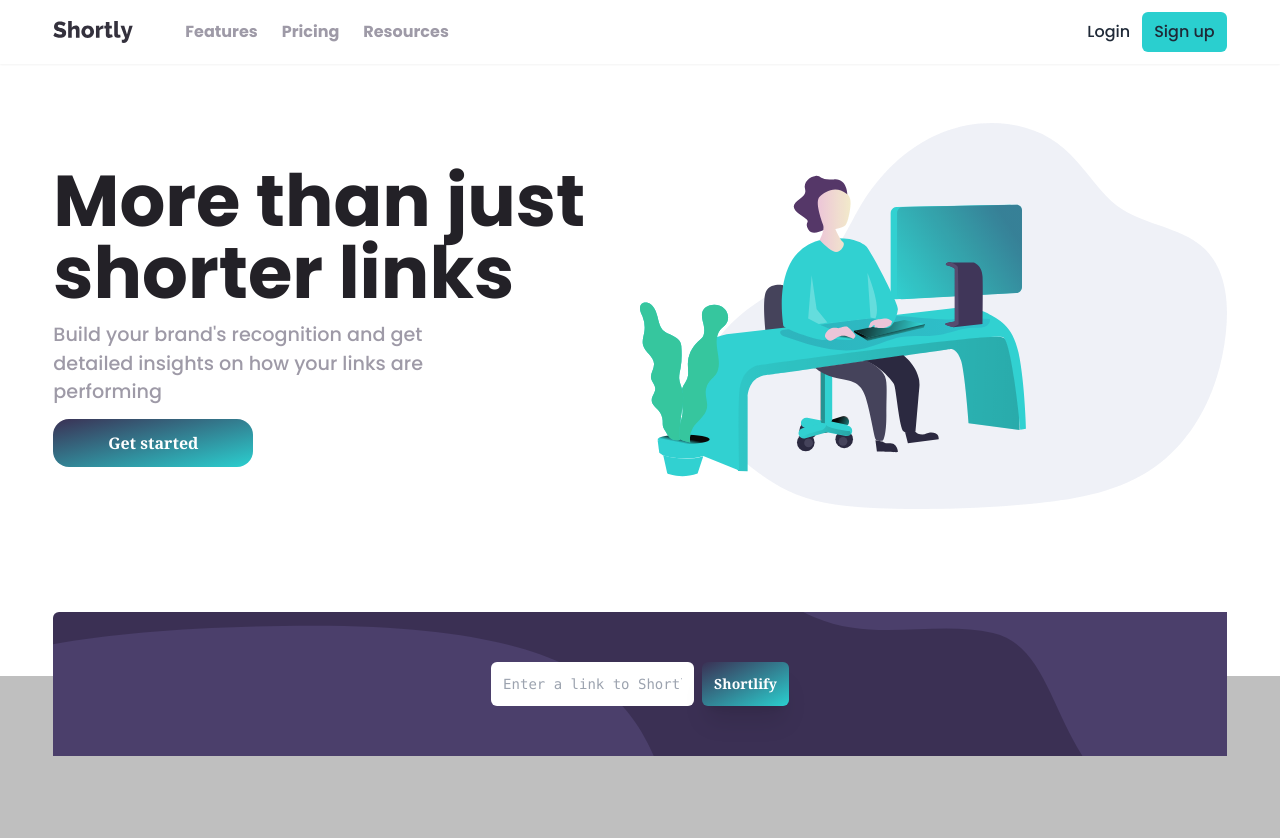
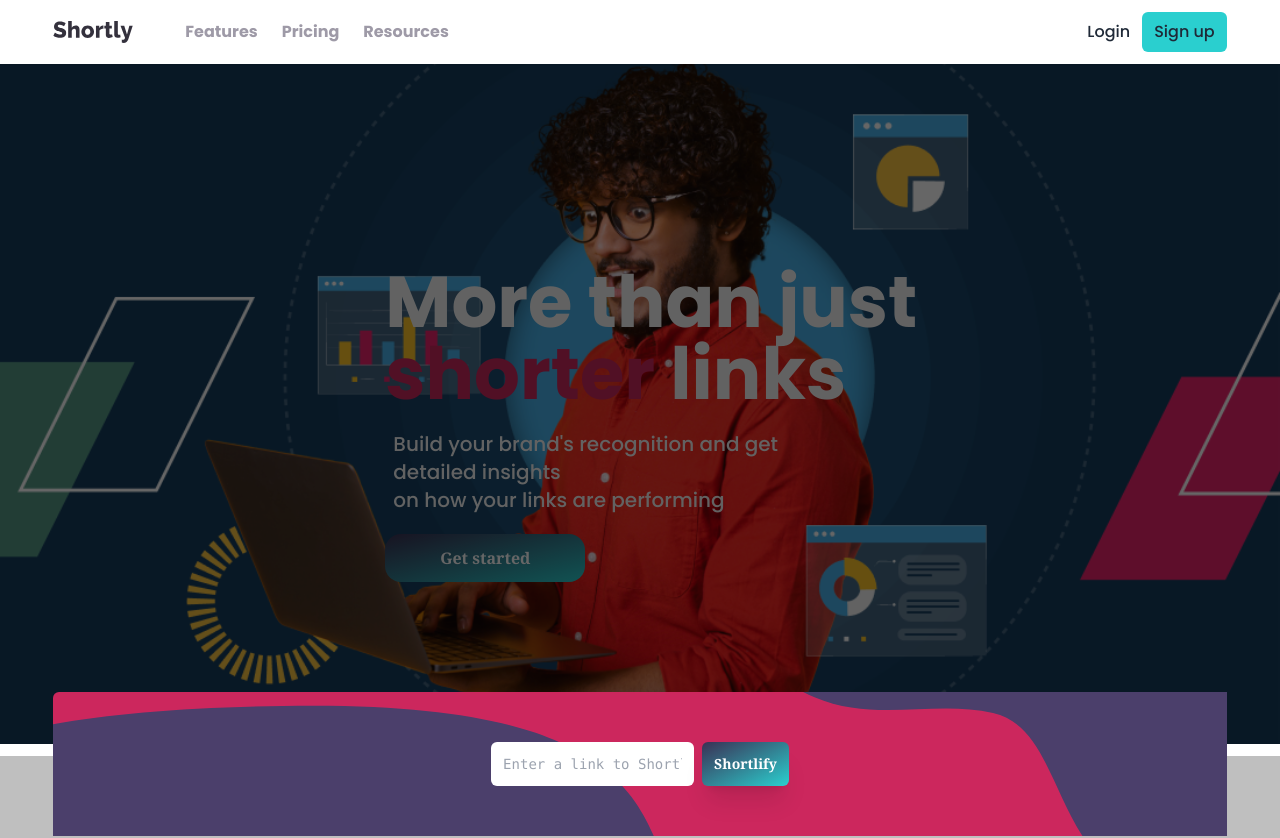
Before and after one commit to Ausranking/shortlify, a React (Vite) app: page / in a window 1280 px wide. Shown: the top 838 px of the page. Built offline with nearby package versions, Linux system fonts and the light colour scheme; the HTML template or start-up script is replaced by a standard one.

Commit message:
Fixes #8: update hero bg

```diff
--- a/src/assets/images/index.js
+++ b/src/assets/images/index.js
@@ -6,5 +6,6 @@ import boost_bg from "./bg-boost.svg";
 import icon1 from "./icon1.svg";
 import icon2 from "./icon2.svg";
 import icon3 from "./icon3.svg";
+import hero from "./hero-sh.png";
 
-export { logo, error, worker, form_bg, boost_bg, icon1, icon2, icon3 };
+export { logo, error, worker, form_bg, boost_bg, icon1, icon2, icon3, hero };
--- a/src/components/Form.jsx
+++ b/src/components/Form.jsx
@@ -10,7 +10,7 @@ const Form = ({ setInputValue }) => {
   };
   return (
     <>
-      <div className=" relative bottom-16 w-11/12 m-auto h-36  grid place-items-center bg-dark_violet my-3 rounded-md ">
+      <div className="form-class">
         <div className="absolute top-0 w-full h-full">
           <img
             src={form_bg}
@@ -21,7 +21,7 @@ const Form = ({ setInputValue }) => {
         <div className="form">
           <div className=" grid lg:flex gap-2  ">
             <input
-              className="p-3 w-full rounded-md"
+              className="p-3 w-full rounded-md outline-none focus: focus:border ring-rose"
               required
               type="text"
               value={input}
--- a/src/components/Hero.jsx
+++ b/src/components/Hero.jsx
@@ -1,5 +1,5 @@
 import Button from "./Button";
-import { worker } from "../assets/images";
+import { hero} from "../assets/images";
 import { useSpring, animated, to } from "@react-spring/web";
 
 const Hero = () => {
@@ -9,27 +9,24 @@ const Hero = () => {
     from: { x: -100, y: 30 },
     to: { x: 0, y: 0 }
   })
-
   return (
-    <section className="flex max-lg:flex-col-reverse lg:grid grid-cols-2 auto-cols-fr pb-24 place-items-center lg:h-[75vh] items-center w-11/12 m-auto ">
-      <div className="w-full">
+    <section className="hero ">
+      <div className="absolute h-full w-full bg-black/60"></div>
+      <div className="md:ml-16 max-sm:text-center">
         <animated.h1
           style={{ ...springs }}
-          className=" herotext text-3xl max-sm:text-5xl md:text-8xl lg:text-7xl max-lg:text-center text-darker_violet font-bold"
+          className="md:text-6xl lg:text-7xl text-4xl mt-10 text-sea_salt font-bold"
         >
-          More than just shorter links
+          More than just <br /> <span className="text-rose">shorter</span> links
         </animated.h1>
 
-        <p className="max-lg:text-center my-3 text-[min(10vw,1.2rem)] lg:w-3/4 text-grayish_violet max-lg:text-3xl">
-          Build your brand's recognition and get detailed insights on how your
+        <p className=" my-3 p-2 lg:w-3/4 text-sea_salt text-xl md:text-4xl lg:text-xl">
+          Build your brand's recognition and get detailed insights <br /> on how your
           links are performing
         </p>
-        <div className=" grid max-lg:place-items-center">
+        <div className=" grid max-lg:place-items-center max-sm:mb-20">
           <Button text={"Get started"} />
         </div>
-      </div>
-      <div className="animate-pulse  ">
-        <img src={worker} alt="working-illustration" />
       </div>
     </section>
   );
--- a/src/components/LinkResult.jsx
+++ b/src/components/LinkResult.jsx
@@ -91,7 +91,7 @@ const LinkResult = ({ inputValue }) => {
       {inputValue && (
         <div className="w-11/12 mx-auto bg-gray relative mt-[-5rem] mb-10">
           {error ? (
-            <p className="text-red text-sm text-center ">provide a valid url</p>
+            <p className="text-rose text-sm text-center ">provide a valid url</p>
           ) : (
             <div className="bg-white flex  items-center justify-between px-4 h-12 mt-[-4rem]  rounded-md">
               <p className="text-sm max-md:hidden">{inputValue}</p>
--- a/src/components/Stat.jsx
+++ b/src/components/Stat.jsx
@@ -2,7 +2,7 @@ import StatCard from "./StatCard";
 import { icon1, icon2, icon3 } from "/src/assets/images";
 const Stat = () => {
   return (
-    <section className="w-11/12 m-auto min-h-fit pt-1 pb-10 lg:pb-32">
+    <section className="w-11/12 m-auto min-h-fit pb-10 lg:pb-32">
       <div className="text-center">
         <h2 className="text-2xl lg:text-3xl text-darker_violet font-bold py-1">
           Advanced Statistics
--- a/src/index.css
+++ b/src/index.css
@@ -39,5 +39,11 @@
     .card {
         @apply relative grid grid-flow-row rounded p-3 max-w-md m-auto min-h-[200px] bg-white [&>*]:max-sm:text-center
     }
+    .hero {
+        @apply relative h-[85vh] w-full grid max-lg:place-content-center lg:items-center m-auto bg-hero bg-no-repeat bg-cover max-sm:bg-center
+    }
+    .form-class {
+        @apply relative bottom-16 w-11/12 m-auto h-36 grid place-items-center bg-rose my-3 rounded-md
+    }
 
 }
--- a/tailwind.config.js
+++ b/tailwind.config.js
@@ -2,6 +2,10 @@
 export default {
   content: ["./index.html", "./src/**/*.{js,ts,jsx,tsx}"],
   theme: {
+    // screens: {
+    //   mini: "400px" ,
+    //   ...defaultTheme.screens,
+    // },
     extend: {
       colors: {
         cyan: "hsl(180, 66%, 49%)",
@@ -10,9 +14,12 @@ export default {
         red: "hsl(0, 87%, 67%)",
         gray: "hsl(0, 0%, 75%)",
         darker_violet: "hsl(260, 8%, 14%)",
+        sea_salt: "rgb(247, 247, 247)",
+        rose: "rgb(204, 39, 93)",
       },
       backgroundImage: {
         "boost-texture": "url(./src/assets/images/bg-boost.svg)",
+        hero: "url(./src/assets/images/hero-sh.png)",
       },
     },
   },
```
